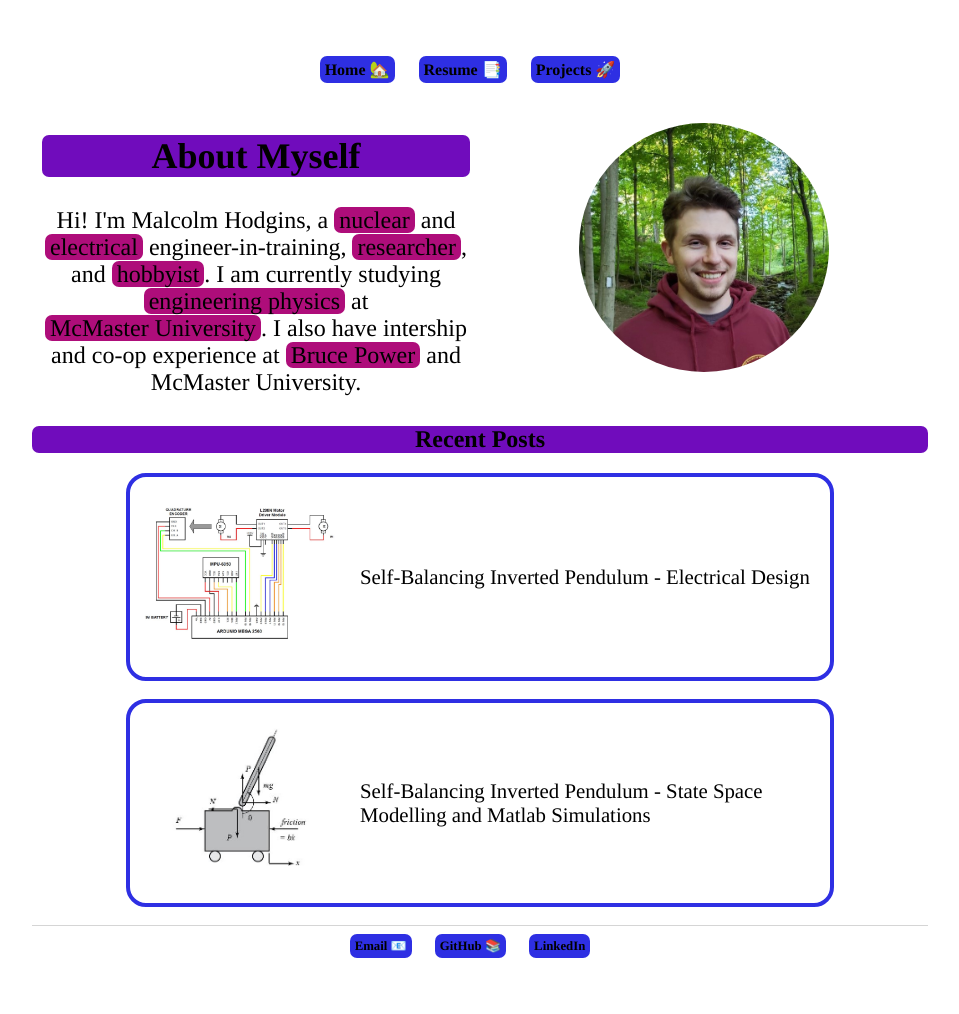
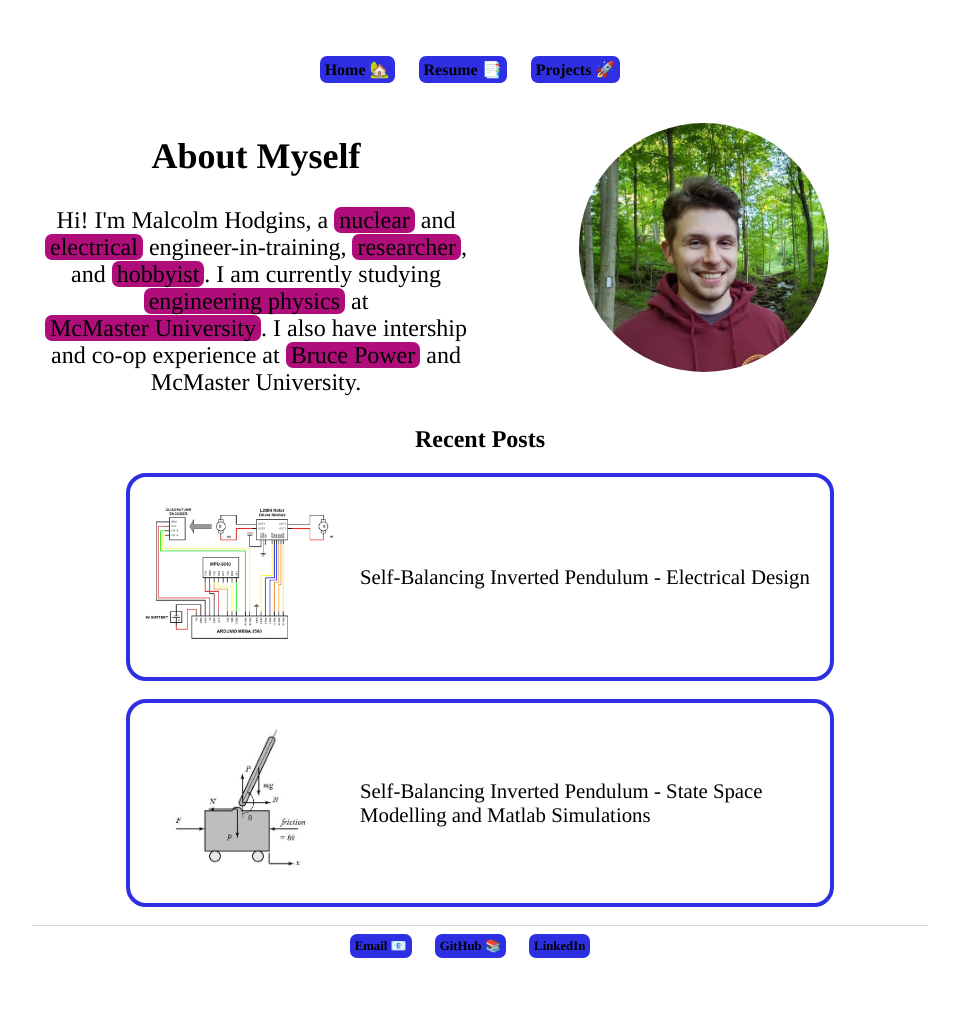
Before and after one commit to MalcolmHodgins/MalcolmHodgins.github.io, a Jekyll site: the page built from index.html, in a window 1280 px wide. Shown: the whole page, without its empty margins (160-1119 px from the left). Built offline with Jekyll 4.4.1, drawn with Linux system fonts in a browser that asks for light colours.

Commit message:
Update index.html

```diff
--- a/index.html
+++ b/index.html
@@ -4,14 +4,14 @@ title: Malcolm Hodgins, Engineering Student
 ---
 <div class="flex-container-home-intro">
 	<div>
-		<h2 class="button_header"> About Myself </h2>
+		<h2> About Myself </h2>
 		Hi! I'm Malcolm&nbsp;Hodgins, a <a href="nuclear-experience" class="button">nuclear</a> and <a href="electrical-experience" class="button">electrical</a> engineer-in-training, <a href="research-experience" class="button">researcher</a>, and <a href="hobbyist-experience" class="button">hobbyist</a>. I am currently studying <a href="https://en.wikipedia.org/wiki/Engineering_physics" class="button">engineering&nbsp;physics</a> at <a href="https://www.mcmaster.ca/" class="button">McMaster&nbsp;University</a>. I also have intership and co-op experience at <a href="https://www.brucepower.com/what-we-do/" class="button">Bruce&nbsp;Power</a> and McMaster University.
 	</div>
 	<div>
 		<img src="/images/home_page/profile.jpg">
 	</div>
 </div>
-<h2 class="centered_button_header"> Recent Posts </h2>
+<h2 class="centered"> Recent Posts </h2>
 {% for post in site.posts %}
 	<div class="flex-container-home-post-list">
 		<div>
```
